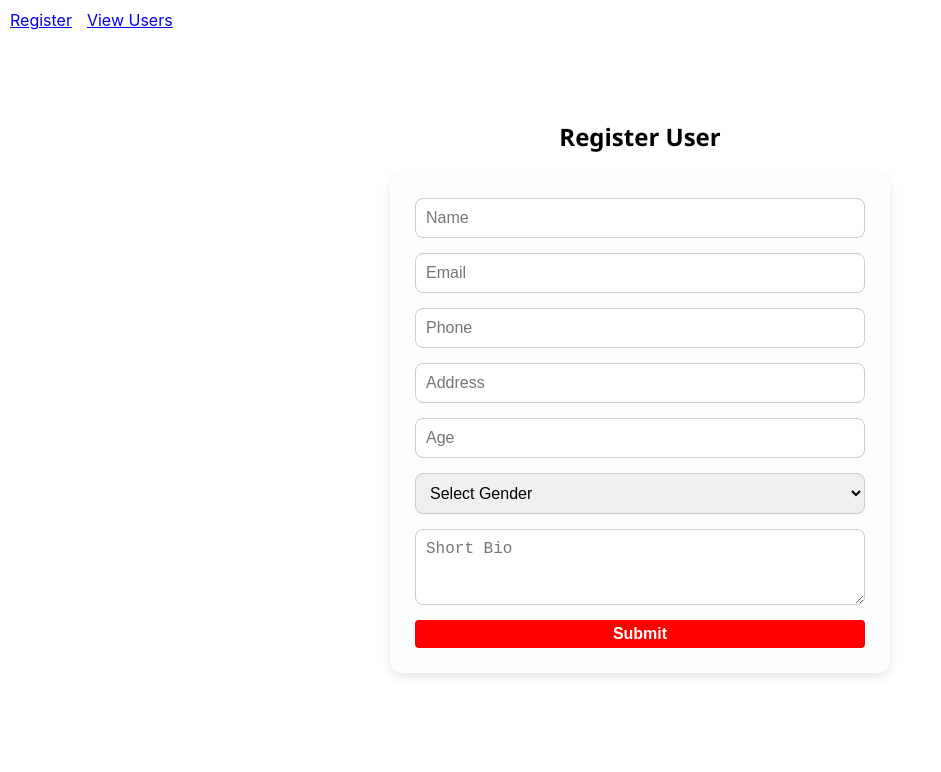
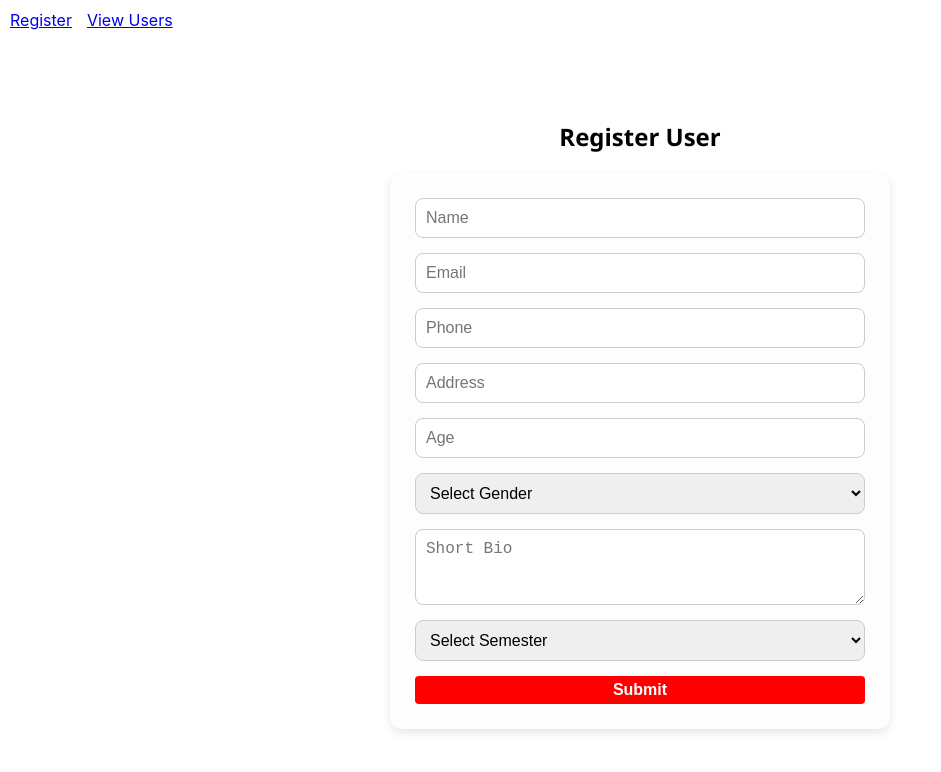
Before and after one commit to tejonidhi-wizzy/mern-frontend, a React (Create React App) app: page / in a window 1280 px wide. Shown: the top 772 px of the page, without its empty margins (0-941 px from the left). Built offline with nearby package versions, Linux system fonts and the light colour scheme.

Commit message:
Added dropdown

```diff
--- a/src/components/UserForm.js
+++ b/src/components/UserForm.js
@@ -11,7 +11,8 @@ function UserForm() {
     address: '',
     age: '',
     gender: '',
-    bio: ''
+    bio: '',
+    semester: '' // added semester to user state
   });
 
   const { id } = useParams(); // destructring id from useParams
@@ -44,7 +45,7 @@ function UserForm() {
 
       setUser({
         name: '', email: '', phone: '',
-        address: '', age: '', gender: '', bio: ''
+        address: '', age: '', gender: '', bio: '', semester: ''
       });
 
       navigate('/users');
@@ -69,6 +70,17 @@ function UserForm() {
           <option value="Other">Other</option>
         </select>
         <textarea name="bio" placeholder="Short Bio" rows={3} value={user.bio} onChange={handleChange}></textarea>
+        <select name="semester" value={user.semester} onChange={handleChange} required>
+          <option value="">Select Semester</option>
+          <option value="Semester 1">Semester 1</option>
+          <option value="Semester 2">Semester 2</option>
+          <option value="Semester 3">Semester 3</option>
+          <option value="Semester 4">Semester 4</option>
+          <option value="Semester 5">Semester 5</option>
+          <option value="Semester 6">Semester 6</option>
+          <option value="Semester 7">Semester 7</option>
+          <option value="Semester 8">Semester 8</option>
+        </select>
         <button type="submit">{id ? 'Update' : 'Submit'}</button>
       </form>
     </div>
```
